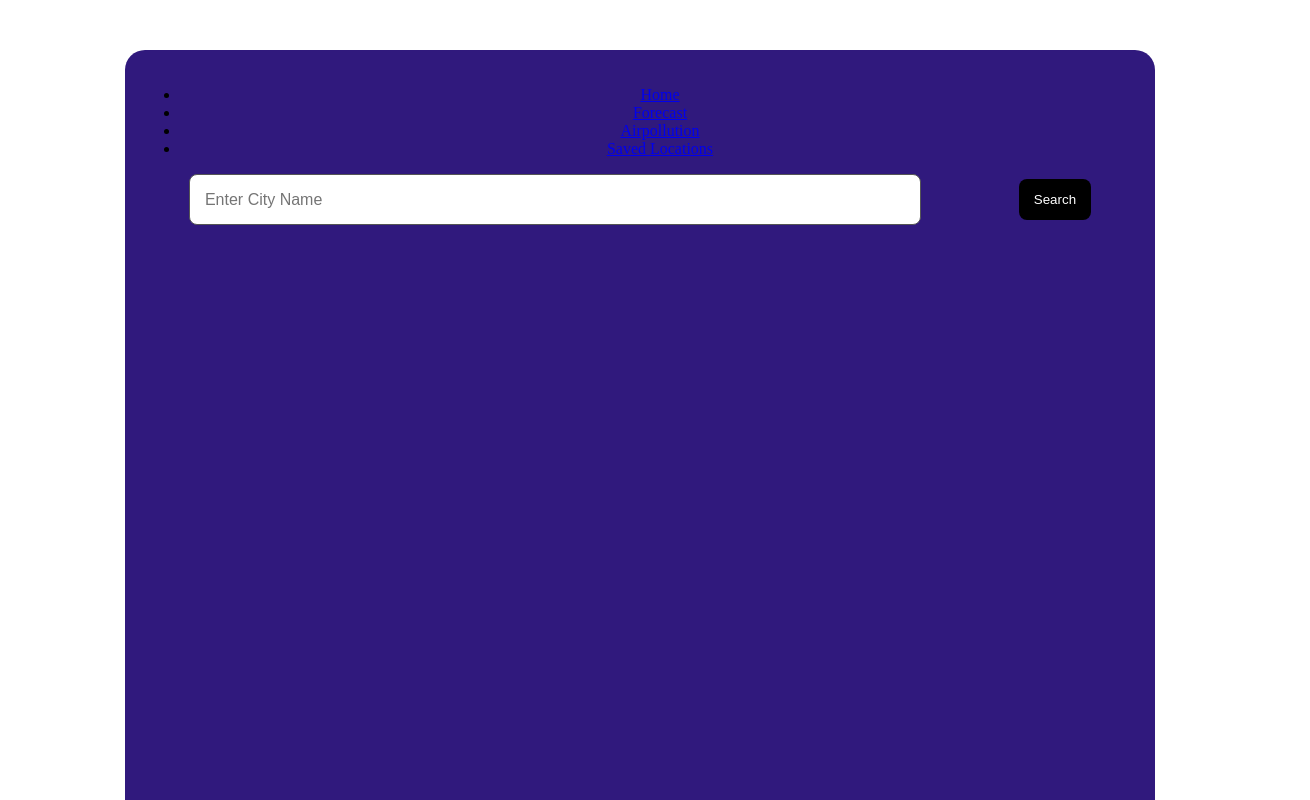
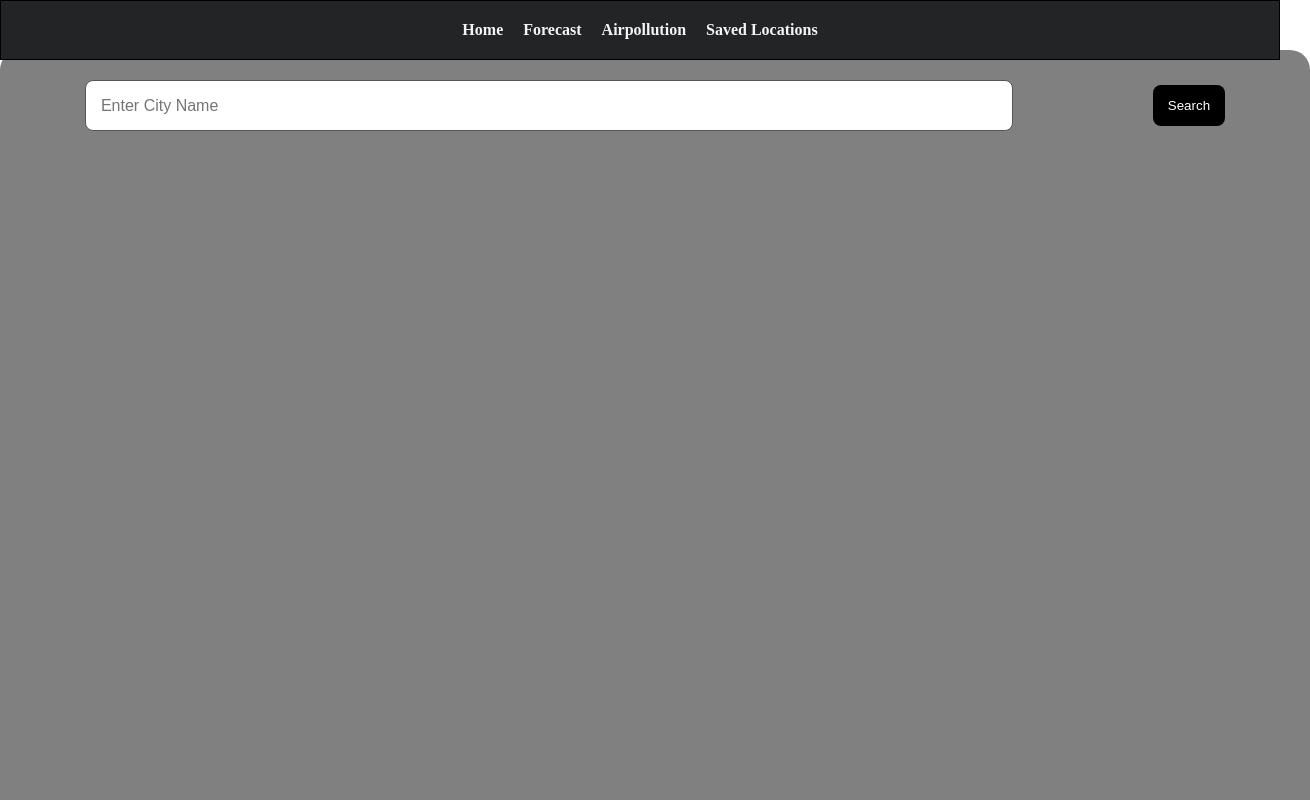
Before and after one commit to levisrabah/weatherApp, a React (Create React App) app: page / in a window 1280 px wide. Shown: the top 800 px of the page, 1310 px wide, since content can reach past the window. Built offline with nearby package versions, Linux system fonts and the light colour scheme; no server answers.

Commit message:
Created NavBar Component

```diff
--- a/src/App.css
+++ b/src/App.css
@@ -1,17 +1,17 @@
 body {
   margin: 0;
   padding: 0;
+
 }
 
 .App {
   text-align: center;
   margin: 50px auto 0;
   width: 100%;
-  max-width: 1000px;
   border-radius: 20px;
   height: 5000px;
   padding: 20px 15px;
-  background:  #30197d
+  background: gray;
 }
 
 .search-engine {
--- a/src/components/NavBar.js
+++ b/src/components/NavBar.js
@@ -1,3 +1,4 @@
+import '../styles/NavBar.css'
 import React from 'react';
 import { Link } from 'react-router-dom';
 import { Switch } from 'react-router-dom';
--- a/src/styles/AirPollution.css
+++ b/src/styles/AirPollution.css
@@ -2,16 +2,63 @@
     padding: 20px;
     background-color: #f4f4f4;
     border-radius: 5px;
-}
+    margin-top: 40px;
+    background-image: linear-gradient(rgba(255, 255, 255, 0.5), rgba(255, 255, 255, 0.5)), url('./tom-barrett-hgGplX3PFBg-unsplash.jpg');
+    background-size: cover;
+    background-position: center;
+  }
 
-.air-pollution-container h2 {
+  .air-pollution-container h1 {
+    margin-top: 40px;
+    font-weight: bold;
+    color: #333;
+    text-align: center;
+  }
+
+  .city-info {
     margin-top: 20px;
-}
-.aqi-category {
-    font-size: 1.2rem; /* Adjust font size */
+  }
+
+  .aqi-data-heading {
+    font-size: 25px;
+    font-weight: bold;
+    color: #333;
+    margin-bottom: 10px;
+    text-align: center;
+  }
+
+  .aqi-data {
+    padding: 20px;
+    background-color: rgba(255, 255, 255, 0.7);
+    border: 1px solid #ddd;
+    border-radius: 5px;
+    box-shadow: 0 0 10px rgba(0, 0, 0, 0.1);
+    text-align: center;
+  }
+
+  .aqi-data p {
+    margin-bottom: 10px;
+  }
+
+  .aqi-category {
+    font-size: 16px;
     font-weight: bold;
     color: #ff6347;
-}
-.aqi-data, .aqi-data-heading, .info-section{
+  }
+
+  .info-section {
+    margin-top: 40px;
+  }
+
+  .info-section h3 {
+    font-size: 18px;
+    font-weight: bold;
+    color: #333;
+    margin-bottom: 10px;
     text-align: center;
-}
+  }
+
+  .info-section p {
+    margin-bottom: 10px;
+
+  }
--- /dev/null
+++ b/src/styles/NavBar.css
@@ -0,0 +1,51 @@
+.navbar {
+    position: fixed;
+    top: 0;
+    left: 0;
+    display: flex;
+    justify-content: center;
+    align-items: center;
+    background-color: #f8f9fa;
+    padding: 20px;
+    width: 100%;
+    box-sizing: border-box;
+    background: #222425;
+    border: 1px solid black;
+    margin-bottom: 20px;
+}
+
+.nav-title, .nav-title h1 {
+    flex: auto;
+    text-align: left;
+    color: #f3f4f5;
+    margin: 0;
+    font-size: 30px;
+}
+
+.navbar ul {
+    list-style-type: none;
+    margin: 0;
+    padding: 0;
+    display: flex;
+    flex: 1;
+    gap: 20px;
+}
+
+.navlink {
+    color: #f3f4f5;
+    text-decoration: none;
+    font-weight: bold;
+}
+
+.navlink:hover {
+    color: purple;
+}
+
+.navlink:active {
+    cursor: pointer;
+    color: #b2b6b9;
+}
+
+.navbar li {
+    text-decoration: none;
+}
```
Also changed, not shown: 2 other files (tests, documents, lock files or other folders).
